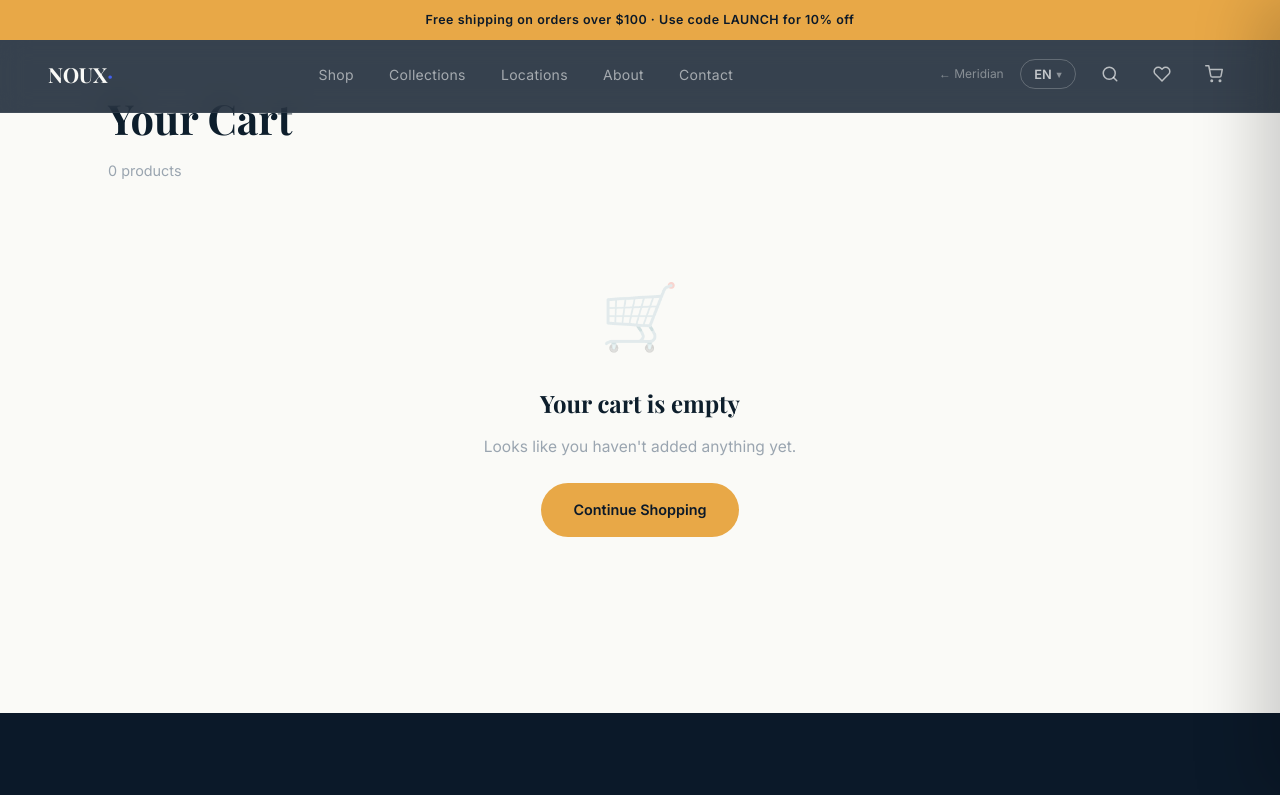
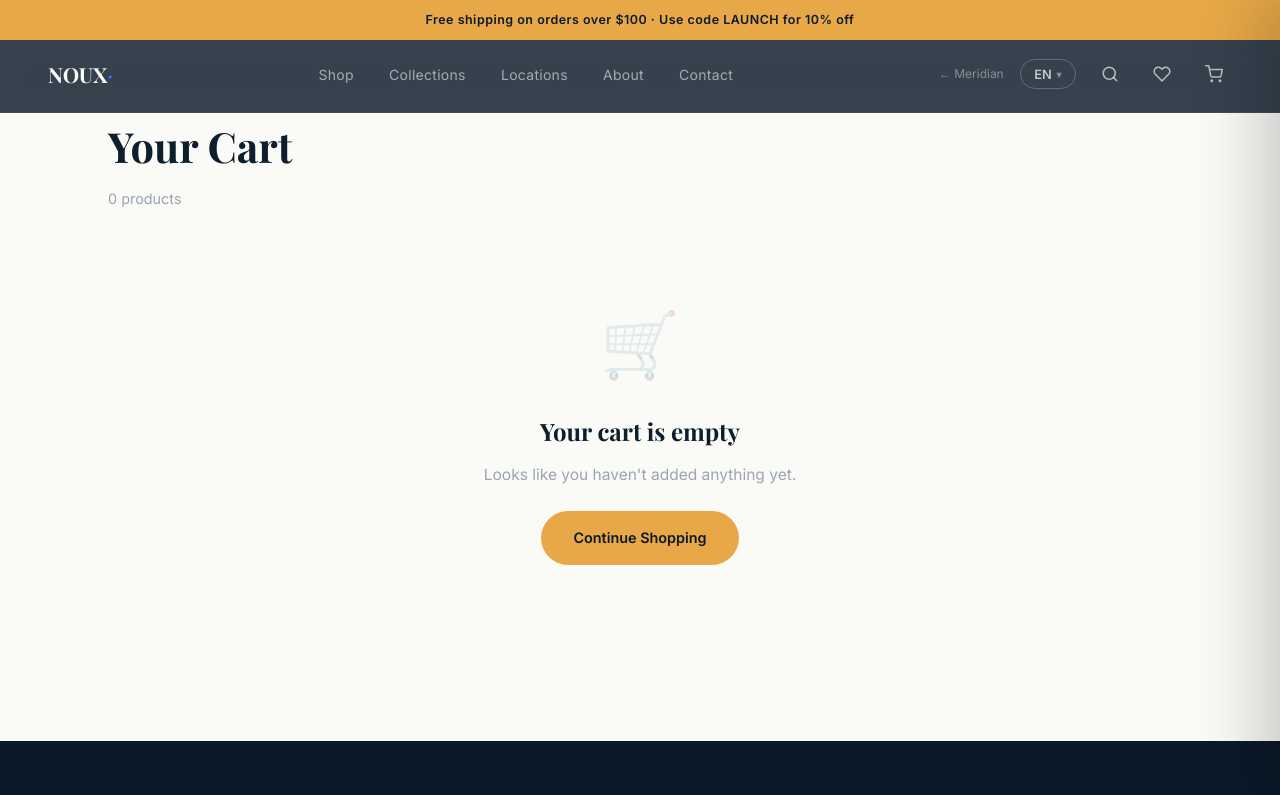
Before and after one commit to Ufmanitu/corporate_website, a Next.js app: page /shop/cart in a window 1280 px wide. Shown: the top 795 px of the page. Built offline with nearby package versions, Linux system fonts and the light colour scheme; a web font is replaced by a local one.

Commit message:
Fix Checkout and Cart top hidden behind navbar — raise paddingTop to 7rem

```diff
--- a/pages/shop/cart.js
+++ b/pages/shop/cart.js
@@ -31,7 +31,7 @@ export default function Cart() {
       <ShopNav />
       <CartDrawer />
 
-      <section className="cart-page" style={{ paddingTop: 'calc(3rem + 2.25rem)' }}>
+      <section className="cart-page" style={{ paddingTop: '7rem' }}>
         <div className="si">
           <h1 style={{ fontFamily: 'var(--ff-h)', fontSize: 'clamp(1.8rem,4vw,2.6rem)', fontWeight: 700, color: 'var(--text-d)', marginBottom: '.4rem' }}>{t.cartTitle}</h1>
           <p style={{ color: '#9AA5B0', fontSize: '.9rem', marginBottom: '0' }}>{cart.reduce((s, i) => s + i.quantity, 0)} {t.products}</p>
--- a/pages/shop/checkout.js
+++ b/pages/shop/checkout.js
@@ -44,7 +44,7 @@ export default function Checkout() {
 
       <ShopNav />
 
-      <section className="checkout-page" style={{ paddingTop: 'calc(3rem + 2.25rem)' }}>
+      <section className="checkout-page" style={{ paddingTop: '7rem' }}>
         <div className="si">
           <h1 style={{ fontFamily: 'var(--ff-h)', fontSize: 'clamp(1.6rem,3.5vw,2.2rem)', fontWeight: 700, color: 'var(--text-d)', marginBottom: '1.5rem' }}>{t.checkoutTitle}</h1>
 
```
